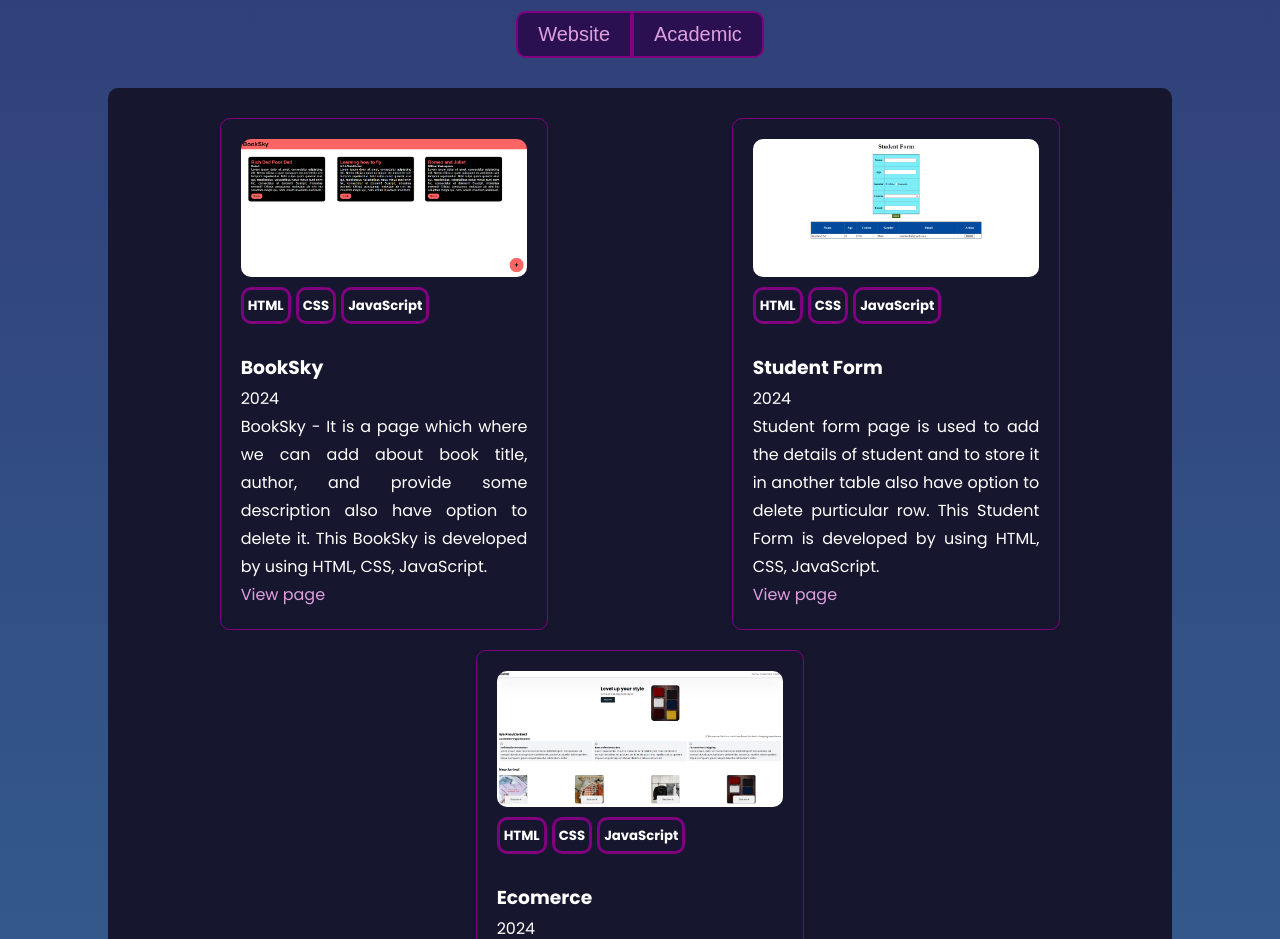
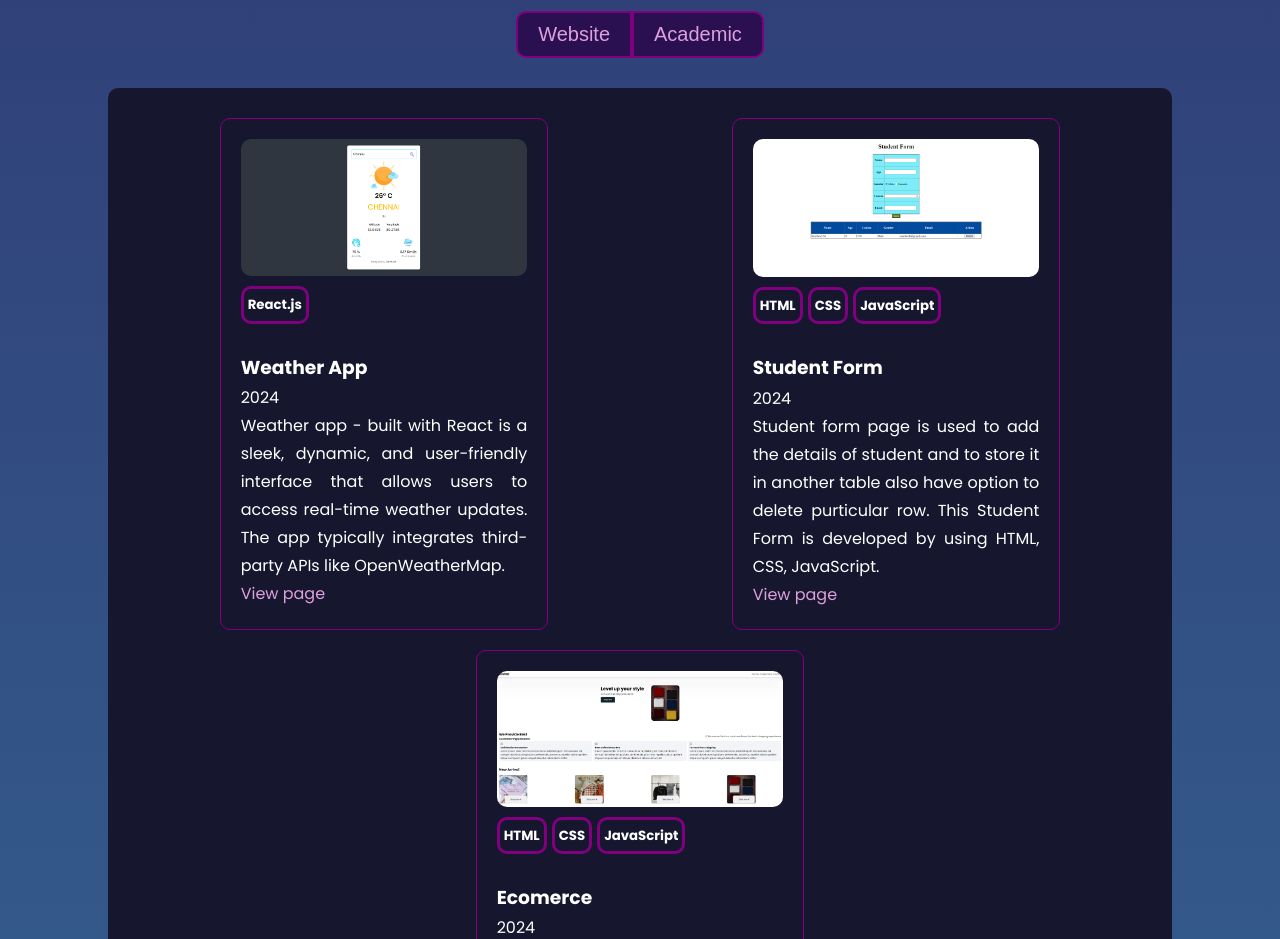
Before and after one commit to MSANTHOSHgg/Portfolio, a plain HTML site: page index.html in a window 1280 px wide. Shown: the part 2080-3019 px from the top of the page. Drawn offline with nearby package versions, Linux system fonts and the light colour scheme.

Commit message:
Updated projects

```diff
--- a/index.html
+++ b/index.html
@@ -201,17 +201,14 @@
 
         <div class="projects-website">
           <div class="website">
-            <img src="assets/BookSky/Bs.png">
-            <h5>HTML</h5>
-            <h5>CSS</h5>
-            <h5>JavaScript</h5>
+            <img src="assets/WeatherApp/weatherapp.png">
+            <h5>React.js</h5>
             <p></p>
             <br>
-            <h3>BookSky</h3>
+            <h3>Weather App</h3>
             <p>2024</p>
-            <p>BookSky - It is a page which where we can add about book title, author, and provide some description also
-              have option to delete it. This BookSky is developed by using HTML, CSS, JavaScript.</p>
-            <a href="assets/BookSky/index.html" style="position: relative;">View page</a>
+            <p>Weather app - built with React is a sleek, dynamic, and user-friendly interface that allows users to access real-time weather updates. The app typically integrates third-party APIs like OpenWeatherMap.</p>
+            <a href="https://weatherappusingreactsample.netlify.app/" style="position: relative;">View page</a>
           </div>
           <div class="website">
             <img src="assets/StudentForm/sf.png">
```
Also changed, not shown: assets/WeatherApp/weatherapp.png (added).
